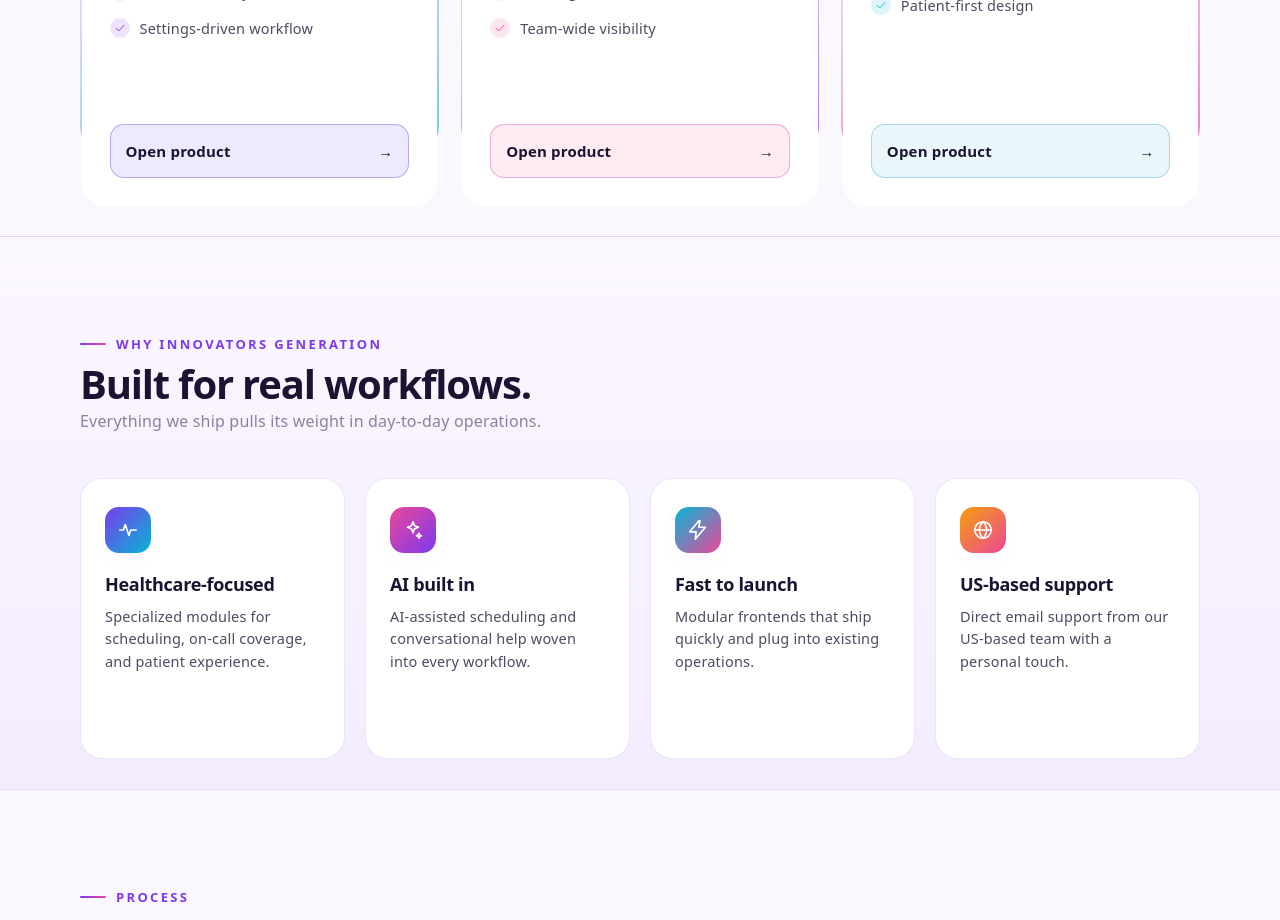
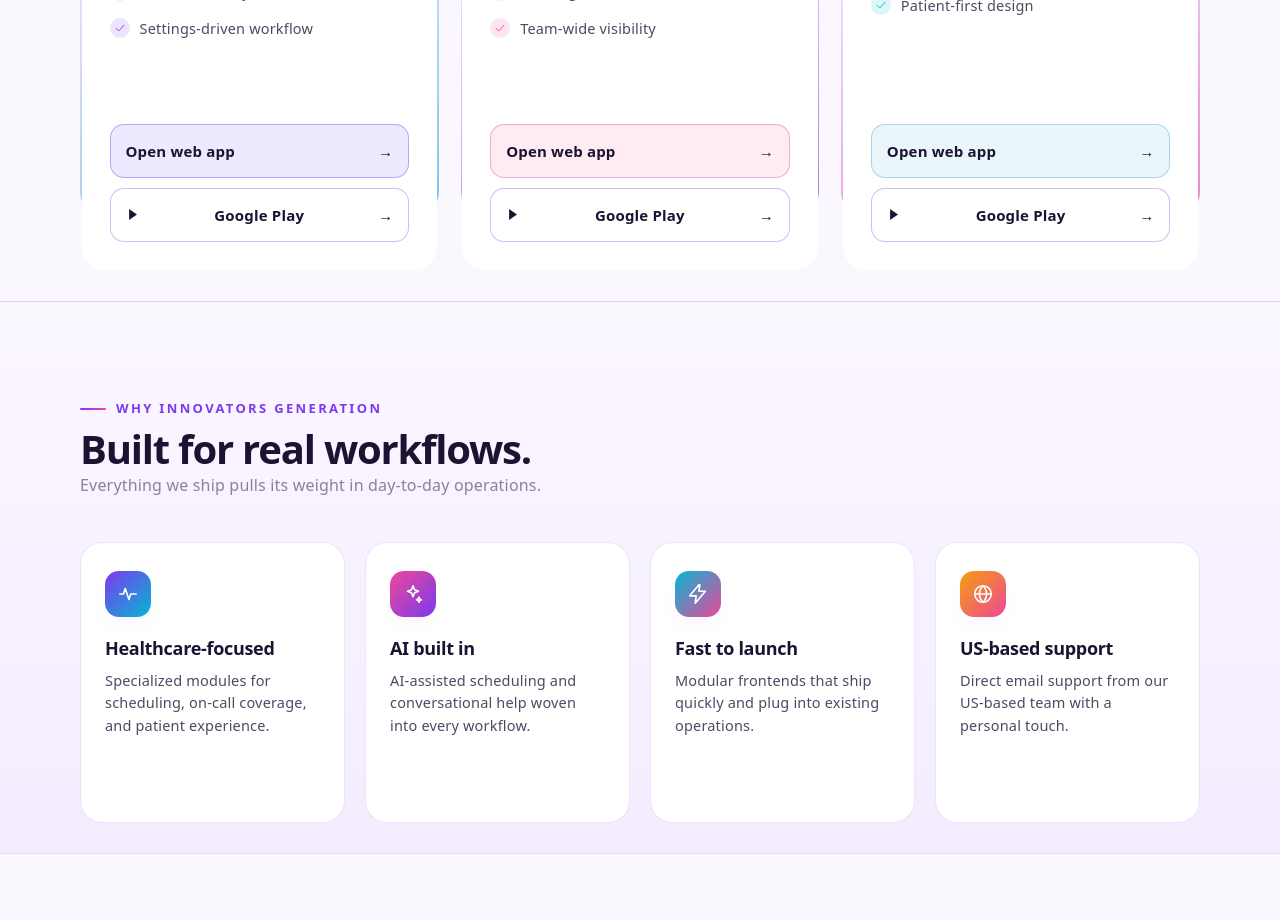
Before and after one commit to zub165/innovators-generation-website, a React (Vite) app: page / in a window 1280 px wide. Shown: the part 1340-2260 px from the top of the page. Built offline with nearby package versions, Linux system fonts and the light colour scheme.

Commit message:
feat: add Google Play links to product cards

```diff
--- a/src/App.css
+++ b/src/App.css
@@ -684,8 +684,13 @@
   background: color-mix(in oklab, var(--c1) 14%, transparent);
 }
 
+.cardActions {
+  margin-top: auto;
+  display: grid;
+  gap: 10px;
+}
+
 .cardLink {
-  margin-top: auto;
   display: flex;
   align-items: center;
   justify-content: space-between;
@@ -703,6 +708,15 @@
 
 .cardLink:hover {
   background: color-mix(in oklab, var(--c1) 20%, var(--card));
+}
+
+.cardLinkStore {
+  background: var(--card);
+  border-color: var(--border-strong);
+}
+
+.cardLinkStore:hover {
+  background: var(--accent-bg);
 }
 
 .arrow {
--- a/src/App.jsx
+++ b/src/App.jsx
@@ -41,6 +41,7 @@ function Icon({ name, size = 22 }) {
       </>
     ),
     check: <path d="M4 12.5 9.5 18 20 6.5" />,
+    play: <path d="M5 3.2 17.5 12 5 20.8V3.2z" fill="currentColor" stroke="none" />,
   }
   return (
     <svg width={size} height={size} viewBox="0 0 24 24" aria-hidden="true" {...strokeProps}>
@@ -146,6 +147,7 @@ const products = [
     tagline: 'AI-powered medical staff scheduling',
     desc: 'Plan and assign shifts with AI assistance, availability insights, and coverage you can trust.',
     href: 'https://schedulemygroup.com/#settings',
+    storeUrl: 'https://play.google.com/store/apps/details?id=com.doctorschedule.app',
     icon: 'calendar',
     features: ['AI-assisted shift scheduling', 'Staff availability views', 'Settings-driven workflow'],
   },
@@ -154,6 +156,7 @@ const products = [
     tagline: 'On-call coverage and workflow',
     desc: 'Keep call rotations moving with structured coverage, clear handoffs, and minimal friction.',
     href: 'https://docsoncalls.com/',
+    storeUrl: 'https://play.google.com/store/apps/details?id=com.doctoroncall.emr',
     icon: 'chat',
     features: ['Structured call rotations', 'Coverage handoff flows', 'Team-wide visibility'],
   },
@@ -162,6 +165,7 @@ const products = [
     tagline: 'Real-time patient experience, AI chat',
     desc: 'Give patients live wait-time clarity plus an AI chat that answers questions instantly.',
     href: 'https://mywaitime.com/#chat',
+    storeUrl: 'https://play.google.com/store/apps/details?id=com.easytechnologiez.ERTime',
     icon: 'pulse',
     features: ['Live wait-time estimates', 'AI chat for common questions', 'Patient-first design'],
   },
@@ -352,16 +356,29 @@ function App() {
                           </li>
                         ))}
                       </ul>
+                      <div className="cardActions">
                         <a
                           className="cardLink"
                           href={product.href}
                           target="_blank"
                           rel="noreferrer noopener"
-                        aria-label={`Open ${product.name}`}
+                          aria-label={`Open ${product.name} web app`}
                         >
-                        Open product
+                          Open web app
                           <span className="arrow">→</span>
                         </a>
+                        <a
+                          className="cardLink cardLinkStore"
+                          href={product.storeUrl}
+                          target="_blank"
+                          rel="noreferrer noopener"
+                          aria-label={`${product.name} on Google Play`}
+                        >
+                          <Icon name="play" size={15} />
+                          Google Play
+                          <span className="arrow">→</span>
+                        </a>
+                      </div>
                     </div>
                   </article>
                 </Reveal>
```
Lines whose indentation alone changed are shown as unchanged.
